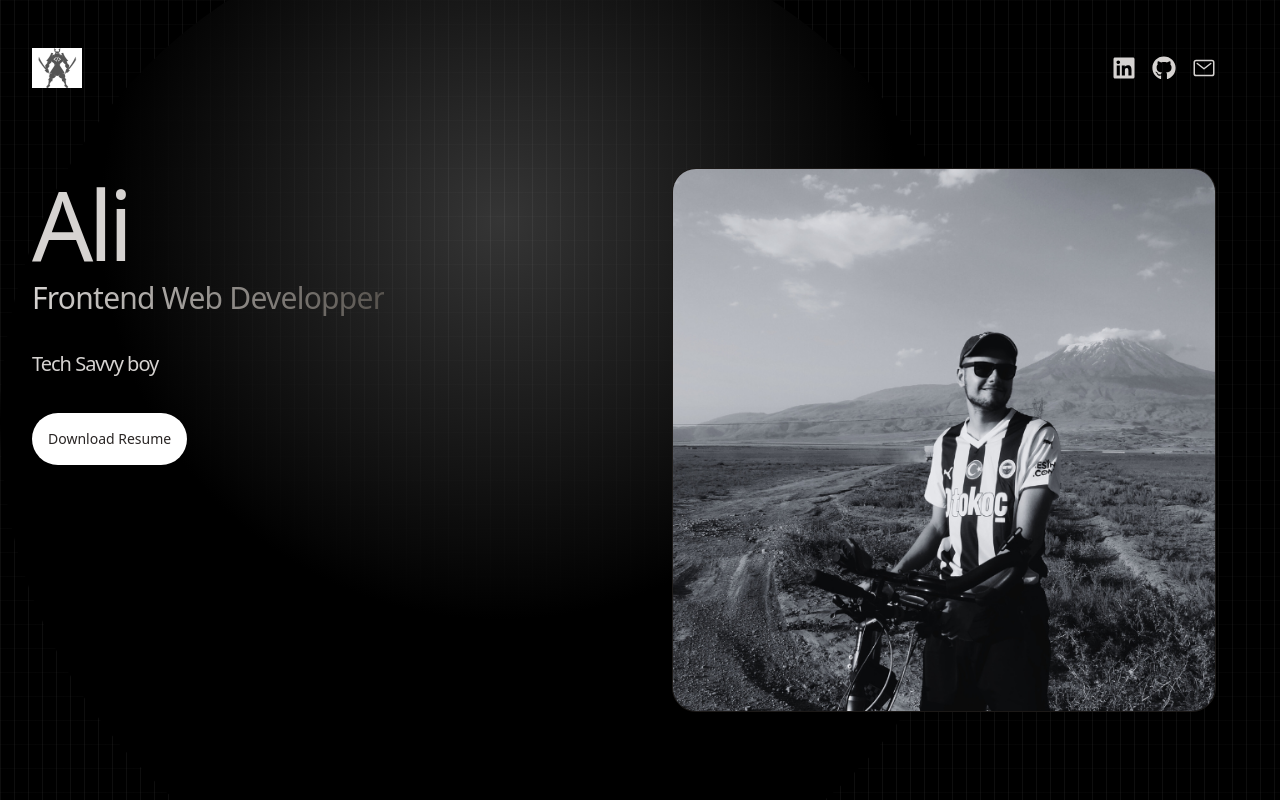
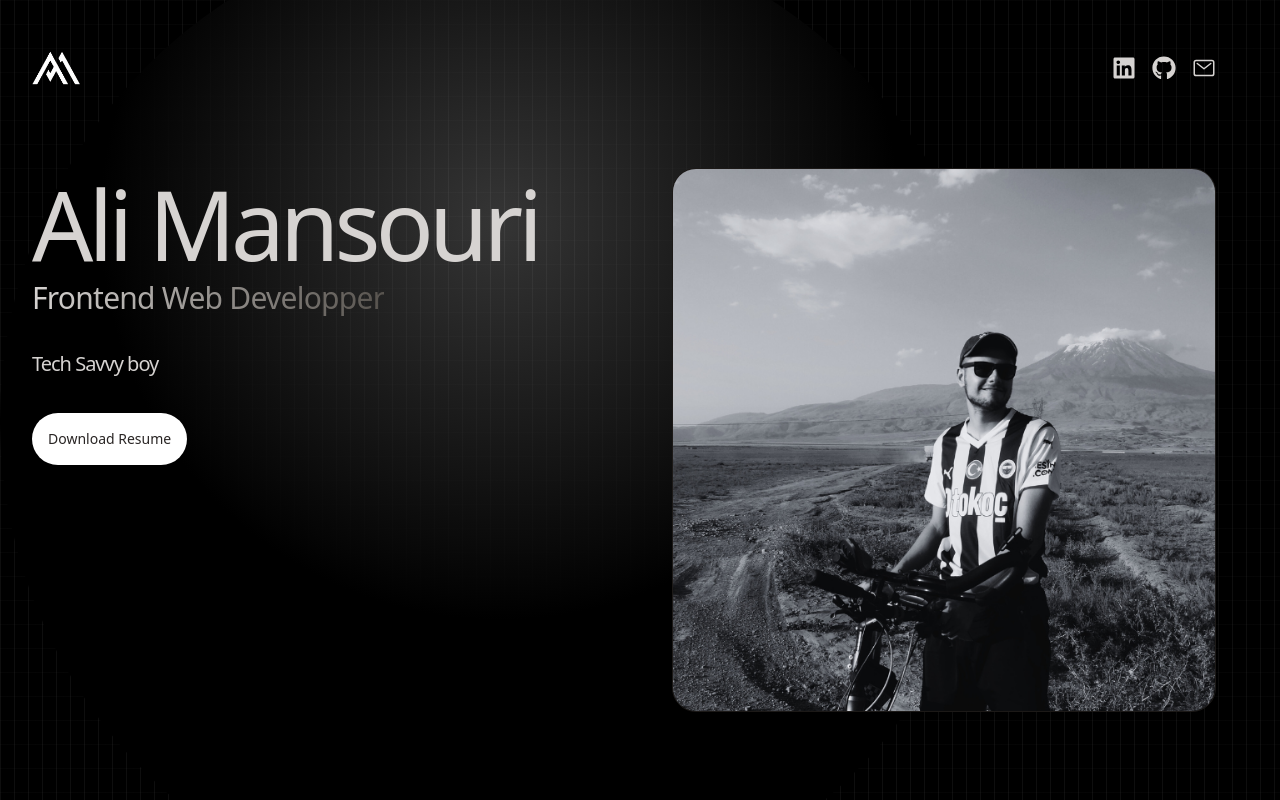
Before and after one commit to alimansouridev/PersonalSiteReact, a React (Vite) app: page / in a window 1280 px wide. Shown: the top 800 px of the page. Built offline with nearby package versions, Linux system fonts and the light colour scheme.

Commit message:
logo header fixed

```diff
--- a/src/components/Hero.jsx
+++ b/src/components/Hero.jsx
@@ -16,7 +16,9 @@ export const Hero = () => {
         </div>
         <div className=" w-full lg:w-1/2">
           <div className="flex flex-col items-center lg:items-start mt-10">
-            <h2 className="pb-2 text-4xl tracking-tighter lg:text-8xl">Ali</h2>
+            <h2 className="pb-2 text-4xl tracking-tighter lg:text-8xl">
+              Ali Mansouri
+            </h2>
             <span className=" bg-gradient-to-r from-stone-300 to-stone-600 bg-clip-text text-3xl tracking-tight text-transparent">
               Frontend Web Developper
             </span>
--- a/src/components/Nav.jsx
+++ b/src/components/Nav.jsx
@@ -1,15 +1,15 @@
 import React from "react";
 
+// logos
+import logo from "../assets/logoAM.webp";
 import { FaLinkedin } from "react-icons/fa";
 import { FaGithub } from "react-icons/fa";
 import { IoMailOutline } from "react-icons/io5";
 
-import logo from "../assets/logo.png";
-
 export const Nav = () => {
   return (
     <nav className="flex items-center justify-between py-6">
-      <div className="flex flex-shrink-0 items-center">
+      <div className="flex flex-shrink-0 items-center size-12">
         <a href="">
           <img src={logo} alt="" />
         </a>
--- a/src/components/Projects.jsx
+++ b/src/components/Projects.jsx
@@ -4,6 +4,7 @@ export const Projects = () => {
   return (
     <div className="pb-4">
       <h2 className="my-20 text-center text-4xl"> Projects</h2>
+      <div></div>
     </div>
   );
 };
```
Also changed, not shown: src/assets/logoAM.webp (added).
